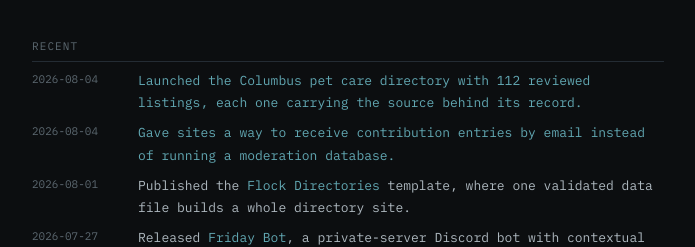
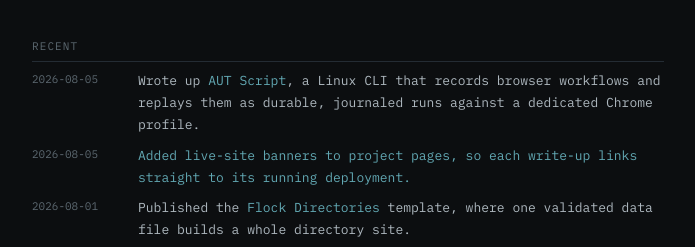
Before and after one commit to ryvrook/ryv-site, a Next.js app: page / in a window 1280 px wide. Shown: the part 452-699 px from the top of the page, without its empty margins (292-987 px from the left). Built offline with nearby package versions, Linux system fonts and the light colour scheme.

Commit message:
Update the recent section entries

```diff
--- a/data/site.ts
+++ b/data/site.ts
@@ -30,16 +30,16 @@ export const site = {
   ],
   recent: [
     {
-      date: '2026-08-04',
-      text: 'Launched the Columbus pet care directory with 112 reviewed listings, each one carrying the source behind its record.',
-      href: '/projects/flock-directories',
-      label: 'Flock Directories',
+      date: '2026-08-05',
+      text: 'Wrote up AUT Script, a Linux CLI that records browser workflows and replays them as durable, journaled runs against a dedicated Chrome profile.',
+      href: '/projects/aut-script',
+      label: 'AUT Script',
     },
     {
-      date: '2026-08-04',
-      text: 'Gave sites a way to receive contribution entries by email instead of running a moderation database.',
-      href: '/projects/flock-directories',
-      label: 'Flock Directories',
+      date: '2026-08-05',
+      text: 'Added live-site banners to project pages, so each write-up links straight to its running deployment.',
+      href: '/projects/this-site',
+      label: 'this site',
     },
     {
       date: '2026-08-01',
```
